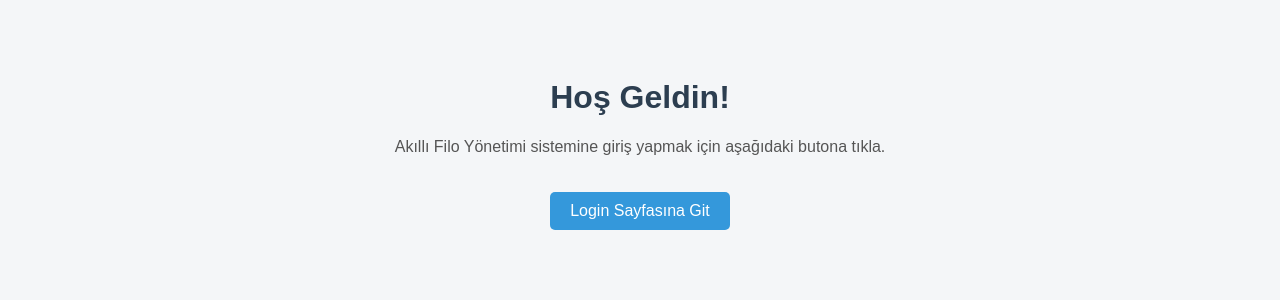
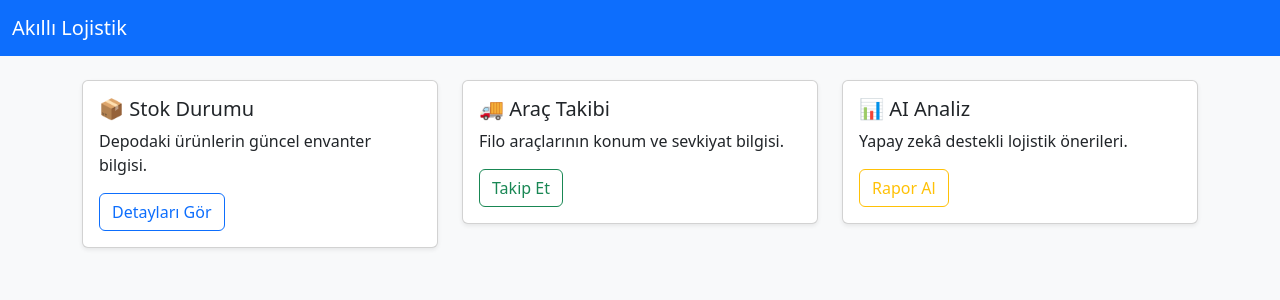
Before and after one commit to tkonuskan/logistics-web, a Django app: page / in a window 1280 px wide. Shown: the top 300 px of the page. Run offline with Django 4.2, Linux system fonts and the light colour scheme.

Commit message:
Update home.html

```diff
--- a/templates/home.html
+++ b/templates/home.html
@@ -1,38 +1,33 @@
-<!DOCTYPE html>
-<html lang="en">
-<head>
-    <meta charset="UTF-8">
-    <title>Logistics Web - Home</title>
-    <style>
-        body {
-            font-family: Arial, sans-serif;
-            background: #f4f6f8;
-            text-align: center;
-            padding: 50px;
-        }
-        h1 {
-            color: #2c3e50;
-        }
-        p {
-            color: #555;
-        }
-        a {
-            display: inline-block;
-            margin-top: 20px;
-            padding: 10px 20px;
-            background: #3498db;
-            color: white;
-            text-decoration: none;
-            border-radius: 5px;
-        }
-        a:hover {
-            background: #2980b9;
-        }
-    </style>
-</head>
-<body>
-    <h1>Hoş Geldin!</h1>
-    <p>Akıllı Filo Yönetimi sistemine giriş yapmak için aşağıdaki butona tıkla.</p>
-    <a href="/login/">Login Sayfasına Git</a>
-</body>
-</html>
+{% extends 'base.html' %}
+{% block title %}Ana Sayfa{% endblock %}
+{% block content %}
+<div class="row">
+    <div class="col-md-4">
+        <div class="card shadow-sm mb-4">
+            <div class="card-body">
+                <h5 class="card-title">📦 Stok Durumu</h5>
+                <p class="card-text">Depodaki ürünlerin güncel envanter bilgisi.</p>
+                <a href="#" class="btn btn-outline-primary">Detayları Gör</a>
+            </div>
+        </div>
+    </div>
+    <div class="col-md-4">
+        <div class="card shadow-sm mb-4">
+            <div class="card-body">
+                <h5 class="card-title">🚚 Araç Takibi</h5>
+                <p class="card-text">Filo araçlarının konum ve sevkiyat bilgisi.</p>
+                <a href="#" class="btn btn-outline-success">Takip Et</a>
+            </div>
+        </div>
+    </div>
+    <div class="col-md-4">
+        <div class="card shadow-sm mb-4">
+            <div class="card-body">
+                <h5 class="card-title">📊 AI Analiz</h5>
+                <p class="card-text">Yapay zekâ destekli lojistik önerileri.</p>
+                <a href="#" class="btn btn-outline-warning">Rapor Al</a>
+            </div>
+        </div>
+    </div>
+</div>
+{% endblock %}
```
